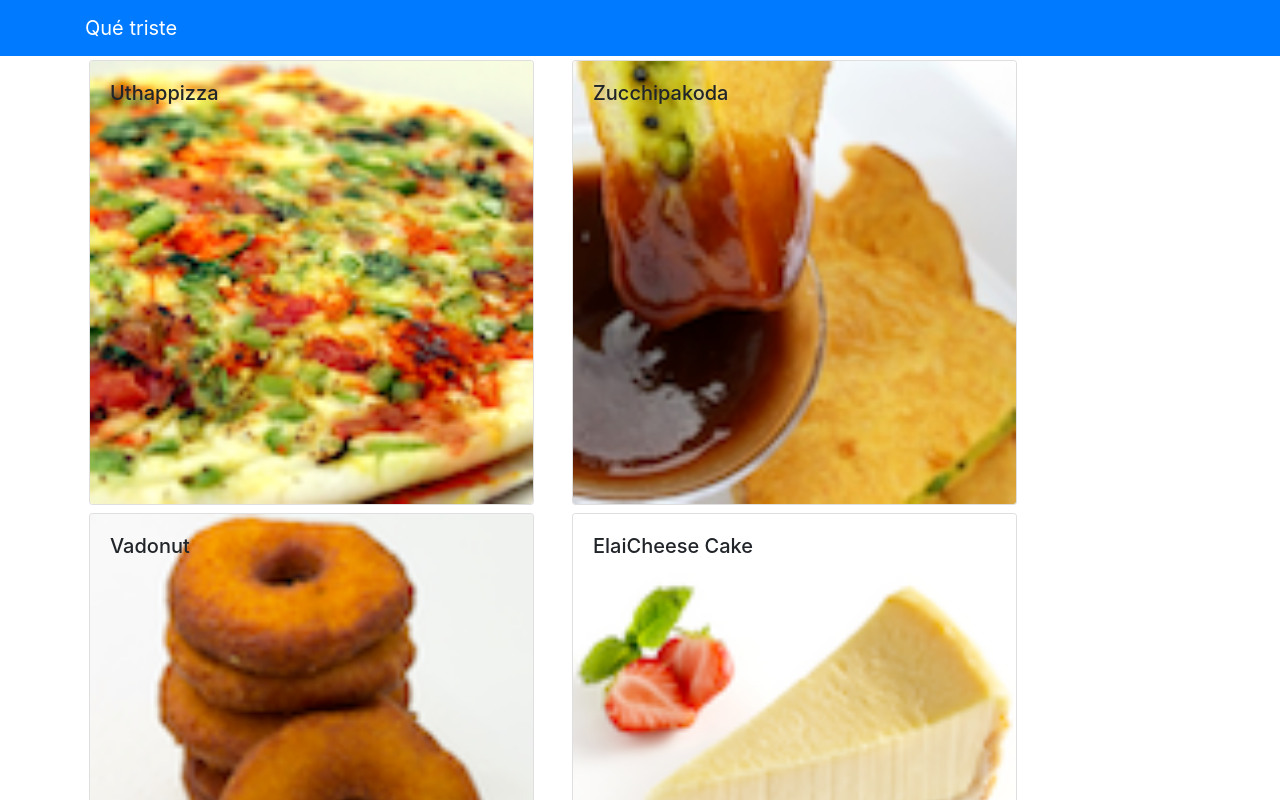
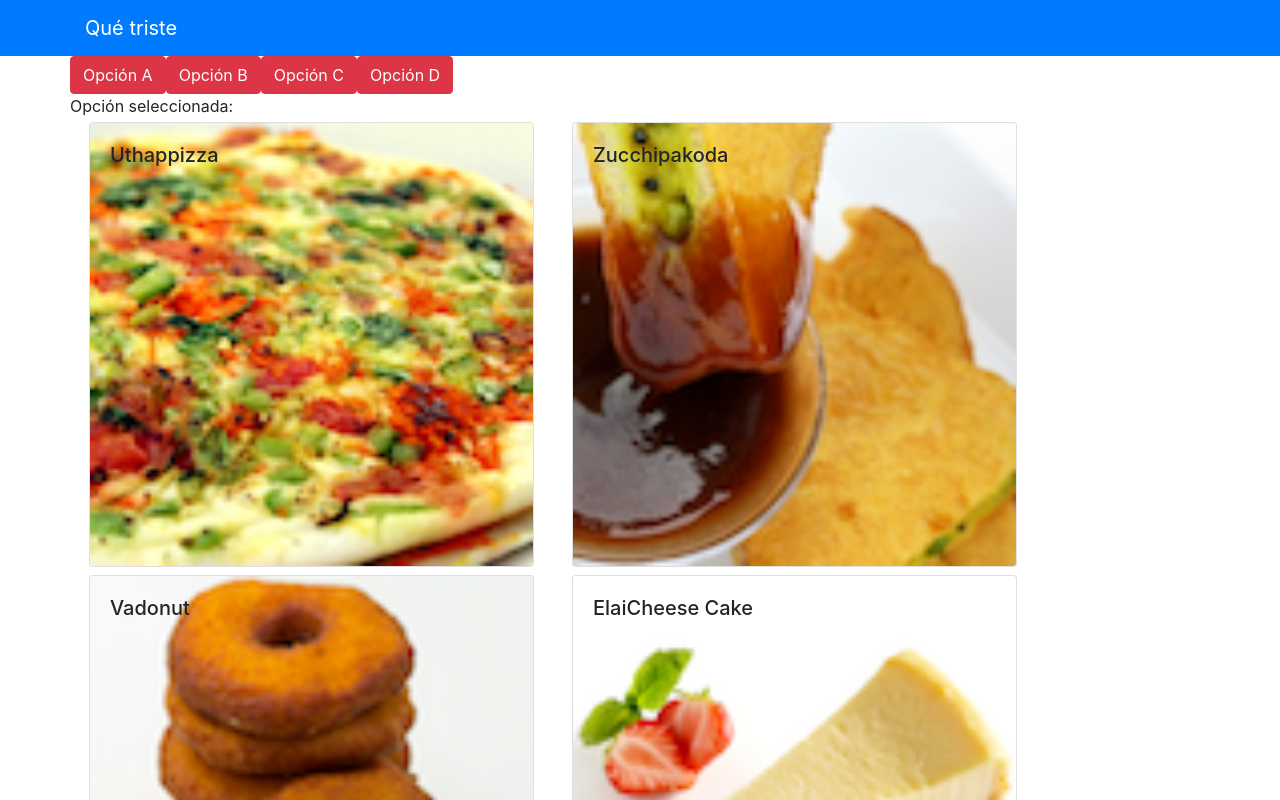
Before and after one commit to Gricardov/ReactApp, a React (Create React App) app: page /menu in a window 1280 px wide. Shown: the top 800 px of the page. Built offline with nearby package versions, Linux system fonts and the light colour scheme.

Commit message:
another commit

```diff
--- a/src/App.css
+++ b/src/App.css
@@ -31,3 +31,9 @@
   }
 }
 */
+
+.optionMenu{
+
+width: 100%;
+
+}
--- a/src/App.js
+++ b/src/App.js
@@ -2,8 +2,10 @@ import React, { Component } from 'react';
 import logo from './logo.svg';
 import {Navbar, NavbarBrand} from 'reactstrap';
 import Menu from './components/MenuComponent';
+import MenuBar from './components/MenuBar';
 import './App.css';
 import {DISHES} from './shared/dishes';
+import {OPTIONS} from './shared/options';
 
 class App extends Component {
 
@@ -12,8 +14,8 @@ class App extends Component {
 
 		this.state={
 
-			dishes:DISHES
-
+			dishes:DISHES,
+			options:OPTIONS
 		};
 
 	}
@@ -26,6 +28,7 @@ class App extends Component {
 		<NavbarBrand href="/">Qué triste</NavbarBrand>
 		</div>
 		</Navbar>
+		<MenuBar options={this.state.options}/>
 		<Menu dishes={this.state.dishes}/>
 		<div>
 	  ¿Por qué me han hecho esto? ¿Por qué todos se han comportado así conmigo? ¿Por qué todos me abandonan cuando los necesito?
--- /dev/null
+++ b/src/components/MenuBar.js
@@ -0,0 +1,74 @@
+import React, {Component} from 'react';
+import {Media} from 'reactstrap';
+import '../App.css';
+
+class MenuBar extends Component{
+
+constructor(props){
+super(props);
+this.state={selectedOption:null}
+
+
+
+}
+
+onOptionSelected(option){
+
+this.setState({selectedOption:option})
+
+}
+
+renderOption(){
+
+if (this.state.selectedOption!=null){
+
+    return (
+
+        <div>{this.state.selectedOption.id}</div>
+
+    )
+
+} else return (
+
+<div></div>
+
+)
+
+}
+
+render(){
+
+const menuBar=this.props.options.map((option)=>{
+return(
+    <div key={option.id} onClick={()=>this.onOptionSelected(option)}>
+<button className="btn btn-danger">
+    {option.description}
+</button>
+</div>
+)
+});
+
+    return(
+
+<div className="container">
+<div className="row">
+
+{menuBar}
+
+</div>
+<div className="row">
+Opción seleccionada:
+{this.renderOption()}
+
+</div>
+</div>
+
+    )
+
+
+}
+
+
+}
+
+export default MenuBar;
--- a/src/components/MenuComponent.js
+++ b/src/components/MenuComponent.js
@@ -13,6 +13,7 @@ class Menu extends Component {
 			selectedDish:null
 
 		}
+		console.log('Menu component, constructor is invoked')
 	}
 
 	onDishSelect(dish){
@@ -42,7 +43,10 @@ return (<div></div>)
 
 }
 
+
+
 	render(){
+		console.log('Menu component, render is invoked')
 
 		const menu=this.props.dishes.map((dish)=>{
 			// For every dish, I'm going to return a layout for the dish
@@ -82,6 +86,14 @@ return (<div></div>)
 
 	}
 
+componentDidMount(){
+
+	console.log('Menu component, componentDidMount is invoked')
+
+
+}
+
+
 }
 
 export default Menu;
--- /dev/null
+++ b/src/shared/options.js
@@ -0,0 +1,5 @@
+export const OPTIONS =[
+
+{id:0, description: 'Opción A'},{id:1, description: 'Opción B'},{id:2, description: 'Opción C'},{id:3, description: 'Opción D'}
+
+]
```
